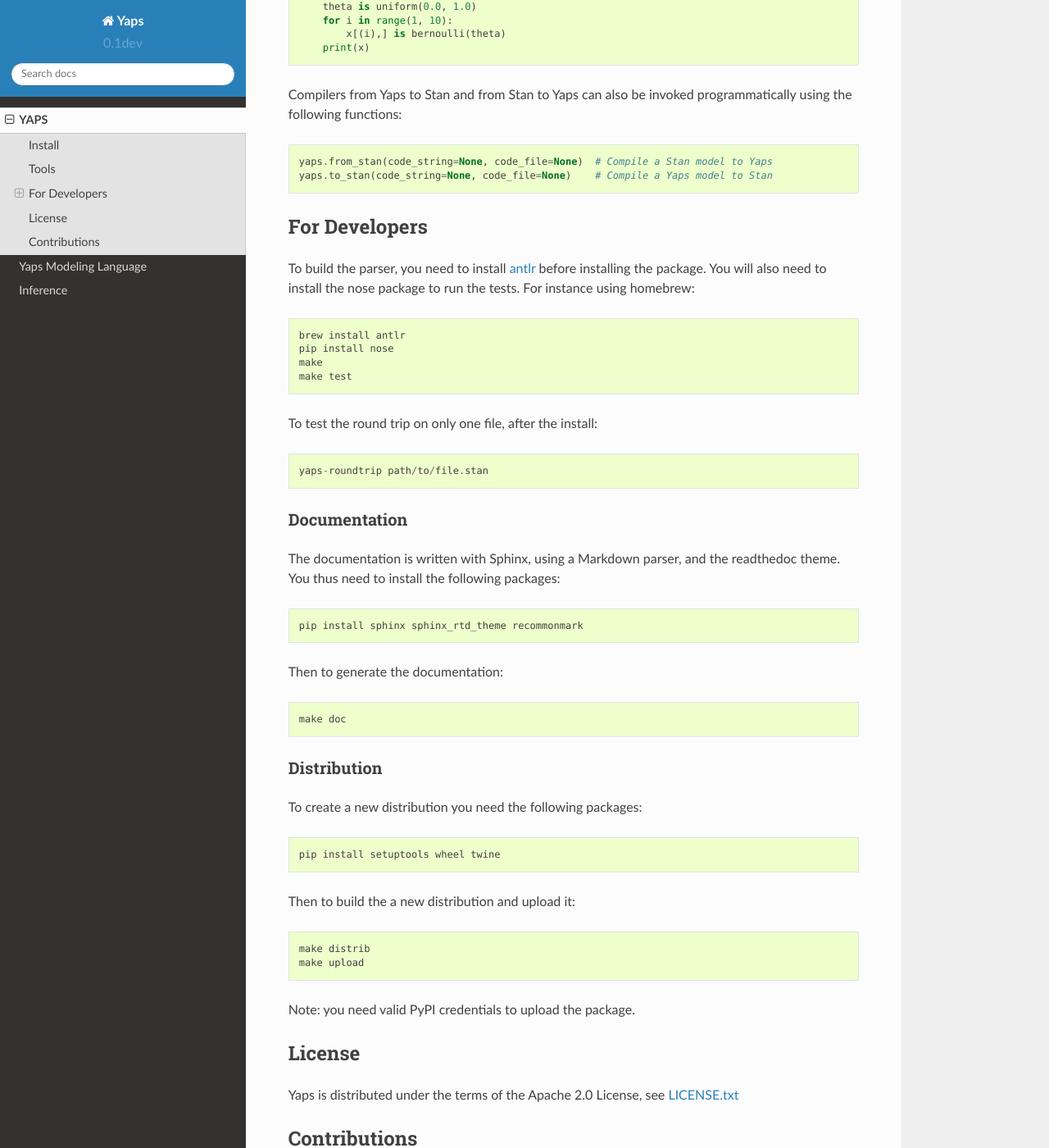
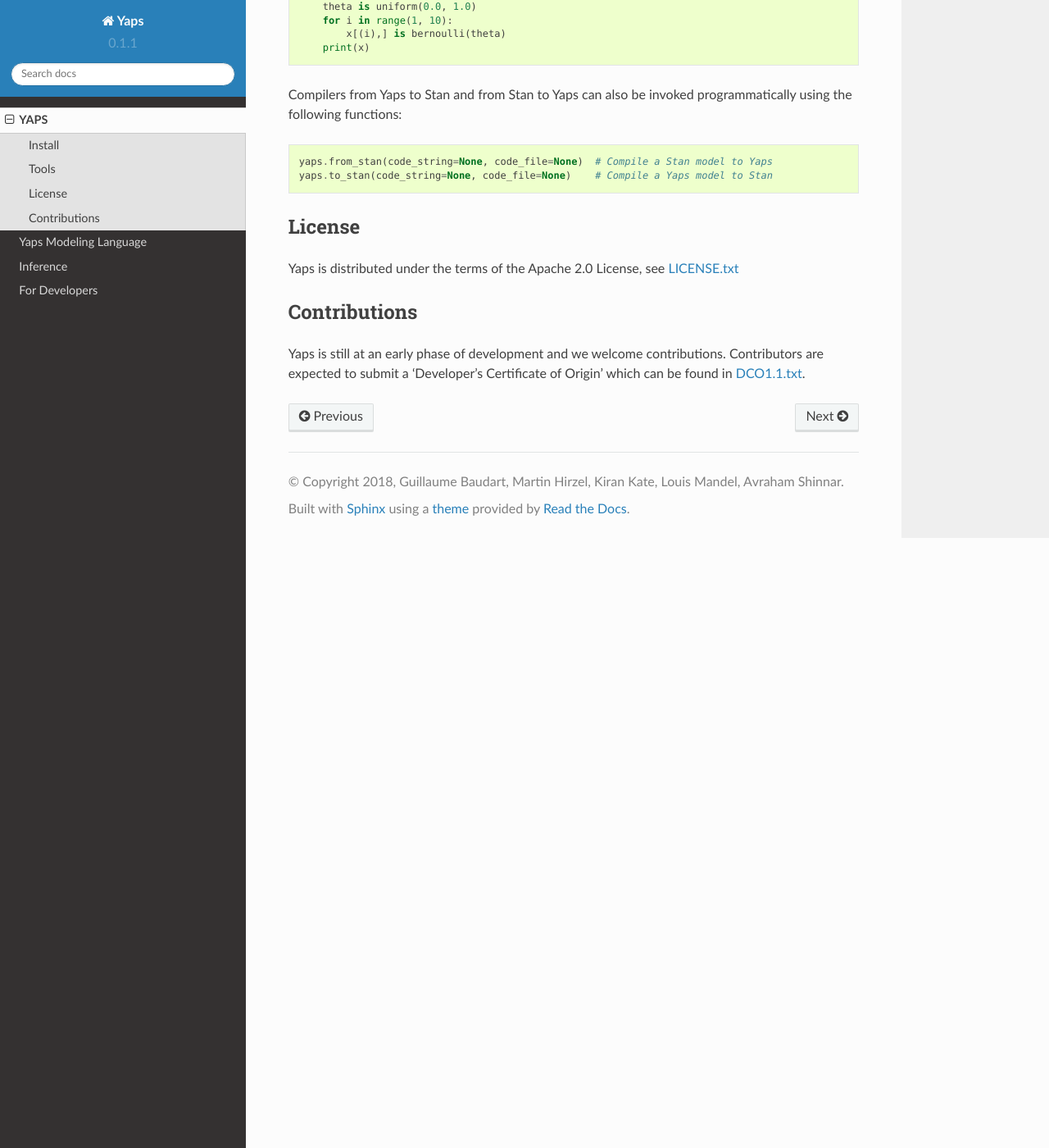
Before and after one commit to IBM/yaps, a Sphinx documentation site: the page built from docs/source/README.md, in a window 1280 px wide and 1400 px high, scrolled down 2594 px. Shown: the whole window at 82% size. Built offline with Sphinx 7.4.7 and the Read the Docs theme 2.0.0, drawn with Linux system fonts in a browser that asks for light colours.

Commit message:
Update doc

````diff
--- a/docs/source/README.md
+++ b/docs/source/README.md
@@ -1,4 +1,4 @@
-[![Build Status](https://travis-ci.org/IBM/yaps.svg?branch=master)](https://travis-ci.org/IBM/yaps)[![PyPI version](https://badge.fury.io/py/yaps.svg)](https://badge.fury.io/py/yaps)
+[![Build Status](https://travis-ci.org/IBM/yaps.svg?branch=master)](https://travis-ci.org/IBM/yaps) [![PyPI version](https://badge.fury.io/py/yaps.svg)](https://badge.fury.io/py/yaps)
 
 # YAPS
 
@@ -124,50 +124,6 @@ yaps.from_stan(code_string=None, code_file=None)  # Compile a Stan model to Yaps
 yaps.to_stan(code_string=None, code_file=None)    # Compile a Yaps model to Stan
 ```
 
-## For Developers
-
-To build the parser, you need to install [antlr](http://www.antlr.org/) before installing the package.
-You will also need to install the nose package to run the tests.
-For instance using homebrew:
-```
-brew install antlr
-pip install nose
-make
-make test
-```
-
-To test the round trip on only one file, after the install:
-```
-yaps-roundtrip path/to/file.stan
-```
-
-### Documentation
-
-The documentation is written with Sphinx, using a Markdown parser, and the readthedoc theme.
-You thus need to install the following packages:
-```
-pip install sphinx sphinx_rtd_theme recommonmark
-```
-
-Then to generate the documentation:
-```
-make doc
-```
-
-### Distribution
-
-To create a new distribution you need the following packages:
-```
-pip install setuptools wheel twine
-```
-
-Then to build the a new distribution and upload it:
-```
-make distrib
-make upload
-```
-Note: you need valid PyPI credentials to upload the package.
-
 
 ## License
 
--- a/docs/source/conf.py
+++ b/docs/source/conf.py
@@ -59,11 +59,12 @@ author = 'Guillaume Baudart, Martin Hirzel, Kiran Kate, Louis Mandel, Avraham Sh
 # The version info for the project you're documenting, acts as replacement for
 # |version| and |release|, also used in various other places throughout the
 # built documents.
-#
-# The short X.Y version.
-version = '0.1dev'
-# The full version, including alpha/beta/rc tags.
-release = '0.1dev'
+
+import pkg_resources
+
+version = pkg_resources.get_distribution("yaps").version
+release = ""
+release = version
 
 # The language for content autogenerated by Sphinx. Refer to documentation
 # for a list of supported languages.
````
Also changed, not shown: README.md (+0 -44 lines), docs/source/developers.md (added, +45 -0 lines), docs/source/index.rst (+5 -5 lines), 14 other files.
